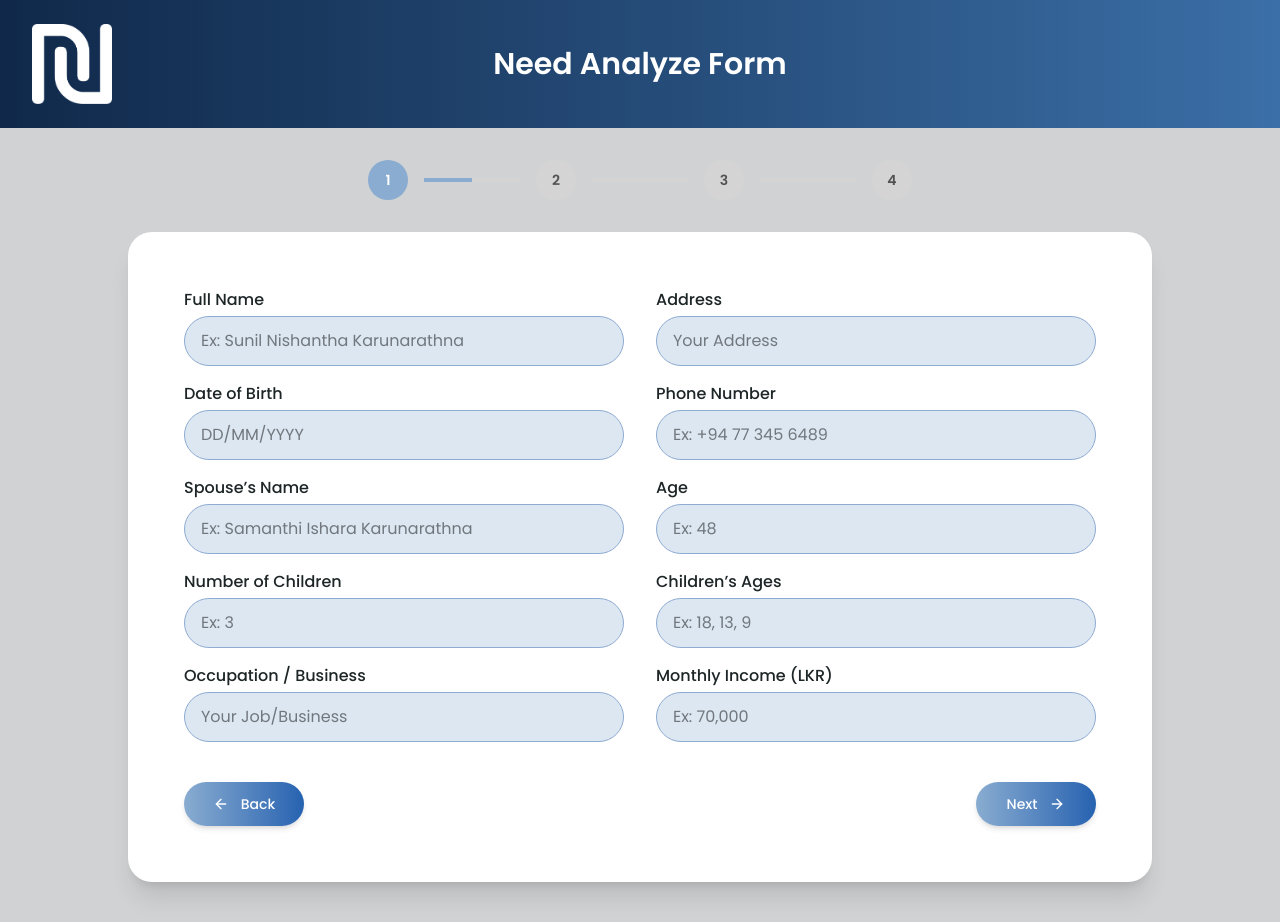
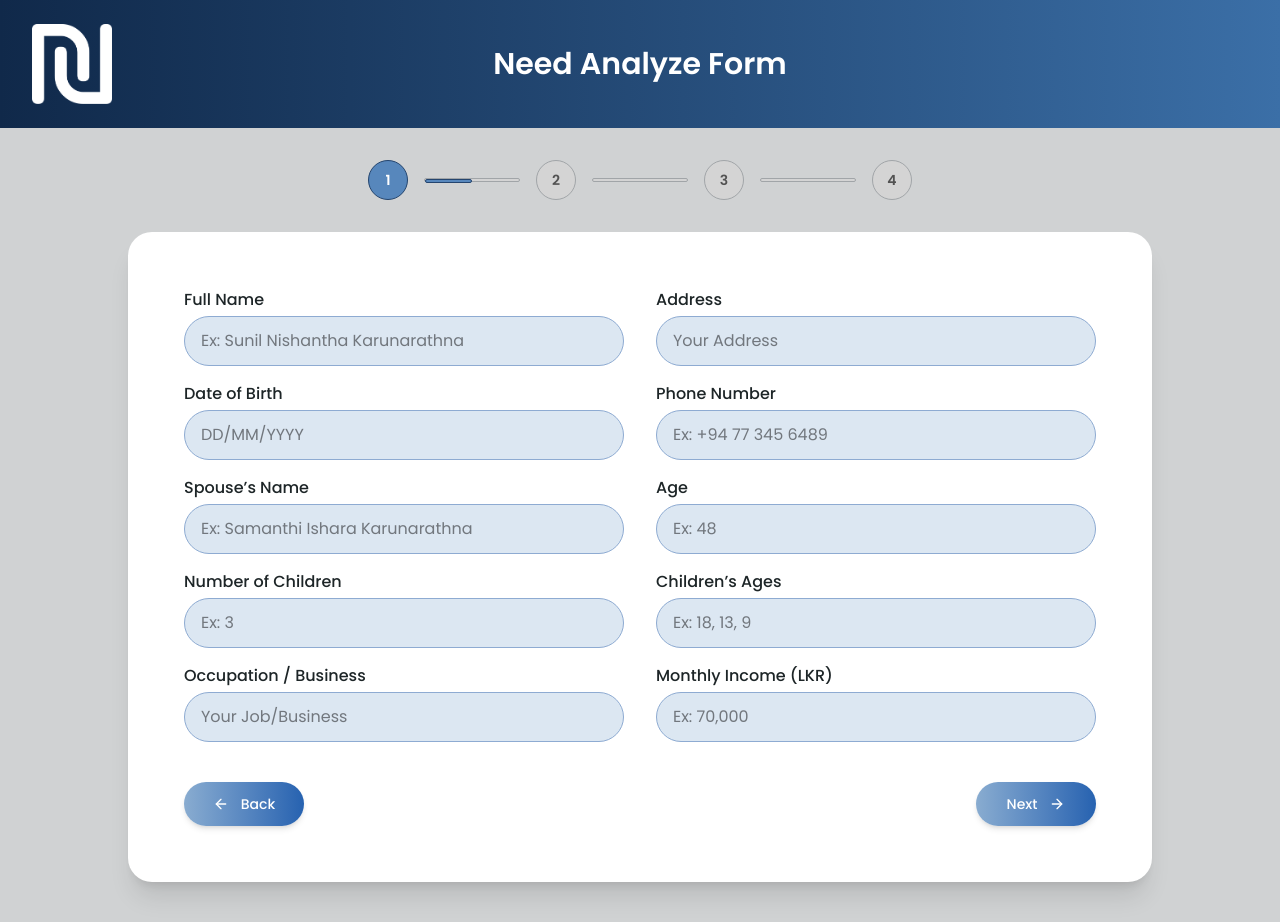
Before and after one commit to itswijay/Needalyze, a Next.js app: page /form/step1 in a window 1280 px wide. Built offline with nearby package versions, Linux system fonts and the light colour scheme.

Commit message:
feat: implement global CSS styling for progress bar colors

```diff
--- a/src/components/ProgressBar.jsx
+++ b/src/components/ProgressBar.jsx
@@ -14,10 +14,10 @@ export default function ProgressBar({ currentStep = 2, totalSteps = 4 }) {
               <div className={`
                 w-10 h-10 rounded-full flex items-center justify-center text-sm font-semibold
                 ${isActive
-                  ? 'bg-[#89acd0] text-white'
+                  ? 'bg-[var(--primary-200)] border border-[var(--primary-400)] text-white'
                   : isCompleted
-                    ? 'bg-[#1b477f] text-white'
-                    : 'bg-neutral-300 text-neutral-600'
+                    ? 'bg-[var(--primary-300)] border border-[var(--primary-400)] text-white'
+                    : 'bg-neutral-300 border border-[var(--gray-200)] text-neutral-600'
                 }
               `}>
                 {stepNumber}
@@ -25,14 +25,14 @@ export default function ProgressBar({ currentStep = 2, totalSteps = 4 }) {
 
               {/* Progress Line (don't show after last step) */}
               {stepNumber < totalSteps && (
-                <div className="relative h-1 w-24 mx-4 bg-neutral-300">
+                <div className="relative h-1 w-24 mx-4 bg-neutral-300 border border-[var(--gray-200)] rounded-full">
                   {/* Half-filled line for current step */}
                   {stepNumber === currentStep && (
-                    <div className="absolute top-0 left-0 h-1 w-1/2 bg-[#89acd0]" />
+                    <div className="absolute top-0 left-0 h-1 w-1/2 bg-[var(--primary-200)] border border-[var(--primary-400)] rounded-full" />
                   )}
                   {/* Fully filled line for completed steps */}
                   {stepNumber < currentStep && (
-                    <div className="absolute top-0 left-0 h-1 w-full bg-[#1b477f]" />
+                    <div className="absolute top-0 left-0 h-1 w-full bg-[var(--primary-300)] border border-[var(--primary-400)] rounded-full" />
                   )}
                 </div>
               )}
```
